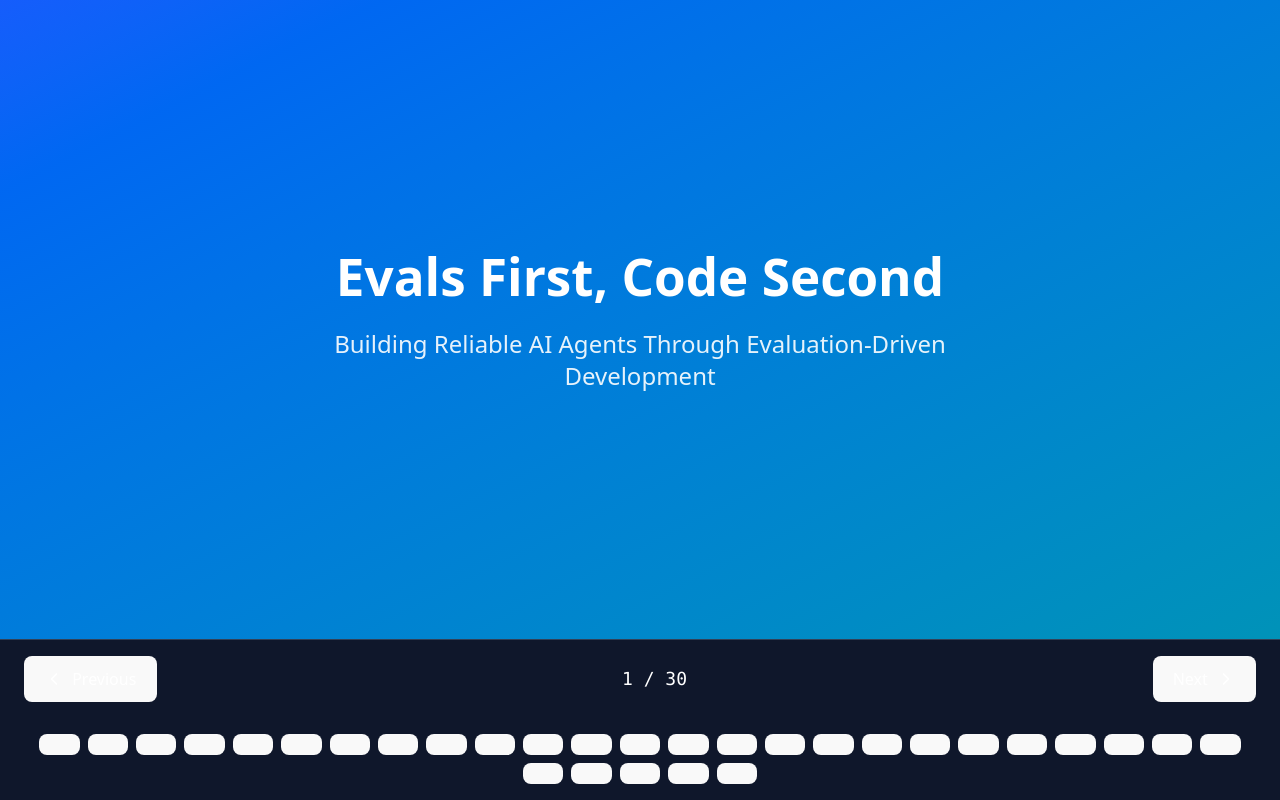
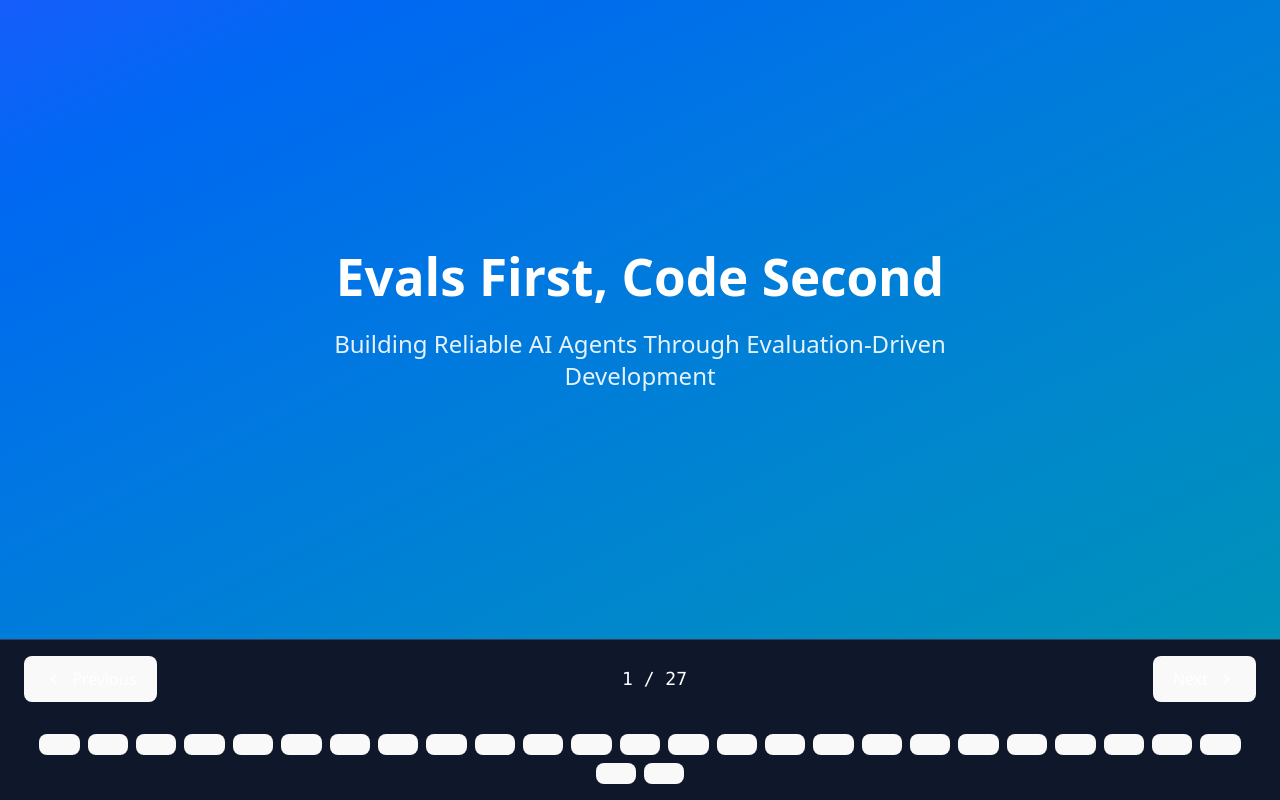
Before and after one commit to callmesora/mlflow-observability-agent-evals, a React (Vite) app in the folder presentation/slides/: page / in a window 1280 px wide. Built offline with nearby package versions, Linux system fonts and the light colour scheme.

Commit message:
update slides

```diff
--- a/presentation/slides/src/SlidePresentation.jsx
+++ b/presentation/slides/src/SlidePresentation.jsx
@@ -32,314 +32,265 @@ const SlidePresentation = () => {
   // ============================================
 
   const slides = [
-    // Slide 1: Title
+    // ============================================
+    // PART 1: THEORY & FOUNDATIONS
+    // ============================================
     {
       title: "Evals First, Code Second",
       subtitle: "Building Reliable AI Agents Through Evaluation-Driven Development",
       layout: "title",
       accent: "from-blue-600 to-cyan-600"
     },
-    // Slide 2: ML Engineering Roadmap (Context)
     {
-      title: "The ML Engineering Roadmap",
-      layout: "full-image",
-      image: "https://imgur.com/placeholder1.jpg",
-      alt: "ML Engineering Roadmap with Planning, Scoping, Experimentation, Development, Deployment, and Evaluation phases",
-      accent: "from-slate-700 to-slate-900"
+      title: "How We Do ML Projects",
+      layout: "philosophy",
+      phases: [
+        { number: "1", label: "Planning", desc: "Define Problem" },
+        { number: "2", label: "Scoping", desc: "Define Success" },
+        { number: "3", label: "Experimentation", desc: "Build & Test" },
+        { number: "4", label: "Development", desc: "Scale Solution" }
+      ],
+      accent: "from-purple-500 to-pink-500"
     },
-    // Slide 3: Key Challenge
     {
-      title: "🎯 Key Challenge:",
-      layout: "challenge",
-      accent: "from-red-600 to-orange-600"
+      title: "Evaluation: The Missing Link",
+      layout: "concept",
+      content: "Without systematic evaluation at every stage, we ship blindly. Metrics define what success means.",
+      subtitle: "Theory",
+      accent: "from-emerald-500 to-teal-500"
     },
-    // Slide 4: The Problem
     {
-      title: "The Agent Building Problem",
+      title: "The GenAI Problem",
       layout: "problem",
       points: [
-        { icon: "⚠️", text: "We build agents blindly, hoping they work" },
-        { icon: "🔄", text: "Discover bugs only in production" },
-        { icon: "💰", text: "Expensive debugging cycles" },
-        { icon: "😰", text: "No confidence in edge case handling" }
+        { icon: "⚡", text: "GenAI is SO easy to deploy: just call an API" },
+        { icon: "🎲", text: "We try things without thinking: 'Let's see if it works'" },
+        { icon: "🚀", text: "Ship → Fail → Debug → Repeat (expensive cycle)" },
+        { icon: "😰", text: "No confidence in production behavior" }
       ],
       accent: "from-red-500 to-orange-500"
     },
-    // Slide 3: The Solution
     {
-      title: "Evaluation-Driven Development",
-      subtitle: "A Paradigm Shift",
-      layout: "concept",
-      content: "Define WHAT SUCCESS LOOKS LIKE before writing a single line of agent code.",
+      title: "TDD for Software: Why It Works",
+      layout: "feature",
+      icon: "✅",
+      content: "Test-Driven Development: Write tests FIRST, then code",
+      example: "1. Define test cases\n2. Watch them fail (RED)\n3. Write code\n4. Tests pass (GREEN)\n5. Refactor\n\nResult: High confidence, fewer bugs, clear requirements",
+      accent: "from-blue-500 to-cyan-500"
+    },
+    {
+      title: "Evaluation-Driven Development for ML",
+      layout: "feature",
+      icon: "🎯",
+      content: "Same principle: Define evals FIRST, then build",
+      example: "1. Talk to stakeholders → Define success\n2. Define metrics & test cases\n3. Build agent\n4. Run evals\n5. Iterate based on results\n\nResult: You KNOW your agent works",
       accent: "from-emerald-500 to-teal-500"
     },
-    // Slide 4: EDD Philosophy
+
+    // ============================================
+    // PART 2: METRICS & SUCCESS DEFINITION
+    // ============================================
     {
-      title: "The EDD Philosophy",
+      title: "Stakeholder Conversation",
+      layout: "concept",
+      subtitle: "Before Writing Code",
+      content: "What does success look like? What tradeoffs matter? What can fail? How often?",
+      accent: "from-orange-500 to-red-500"
+    },
+    {
+      title: "Three Layers of Metrics",
+      layout: "scorers",
+      scorers: [
+        { name: "Business Metrics", desc: "Cost per task, Time saved, User satisfaction, ROI" },
+        { name: "ML Performance Metrics", desc: "Correctness, Relevance, Task completion, Tool efficiency" },
+        { name: "Monitoring Metrics", desc: "With ground truth vs without (to catch drift)" }
+      ],
+      accent: "from-violet-500 to-purple-500"
+    },
+    {
+      title: "Metrics: With vs Without Ground Truth",
+      layout: "comparison",
+      left: {
+        title: "With Ground Truth",
+        icon: "✓",
+        points: ["Requires labeled dataset", "Correctness (did we get it right?)", "Higher confidence", "More work to maintain"]
+      },
+      right: {
+        title: "Without Ground Truth",
+        icon: "👁️",
+        points: ["Monitor in production", "Answer Relevancy (is it relevant?)", "Setup continuous monitoring", "Catch drift automatically"]
+      },
+      accent: "from-cyan-500 to-blue-500"
+    },
+    {
+      title: "Metrics by Use Case",
+      layout: "grid",
+      items: [
+        {
+          icon: "🔍",
+          title: "RAG Systems",
+          desc: "Correctness (GT) | Answer Relevancy (no GT) | Context Relevancy (no GT)"
+        },
+        {
+          icon: "🤖",
+          title: "Agents",
+          desc: "Task Completeness (GT) | Tool Trajectory (no GT) | Time Per Task (Business)"
+        },
+        {
+          icon: "📊",
+          title: "Business KPIs",
+          desc: "Cost Per Run | Time Saved | Error Rate Acceptable"
+        },
+        {
+          icon: "⚠️",
+          title: "Go/No-Go",
+          desc: "Does it meet minimum thresholds?"
+        }
+      ],
+      accent: "from-indigo-500 to-blue-500"
+    },
+
+    // ============================================
+    // PART 3: AGENT ARCHITECTURE & LEVERS
+    // ============================================
+    {
+      title: "Agent Architecture: The 4 Levers",
       layout: "philosophy",
       phases: [
-        { number: "1", label: "Define", desc: "Test Cases & Metrics" },
-        { number: "2", label: "Build", desc: "Agents & Tools" },
-        { number: "3", label: "Evaluate", desc: "Automated Scoring" },
-        { number: "4", label: "Iterate", desc: "Based on Traces" }
+        { number: "1", label: "Scaffolding", desc: "Agent loop structure" },
+        { number: "2", label: "Tools", desc: "What can it do?" },
+        { number: "3", label: "Prompt", desc: "Instructions & examples" },
+        { number: "4", label: "LLM", desc: "Which model?" }
       ],
       accent: "from-purple-500 to-pink-500"
     },
-    // Slide 5: Why Evals Matter
     {
-      title: "Why Evals Matter",
-      layout: "grid",
-      items: [
-        { icon: "📊", title: "Quantify Quality", desc: "No more 'seems good'" },
-        { icon: "🔍", title: "Catch Edge Cases", desc: "Before production" },
-        { icon: "🚀", title: "Ship with Confidence", desc: "Metrics don't lie" },
-        { icon: "📈", title: "Track Progress", desc: "See improvements over time" }
-      ],
-      accent: "from-indigo-500 to-blue-500"
-    },
-    // Slide 6: RAG vs Agents
-    {
-      title: "Two Critical Patterns",
-      layout: "comparison",
-      left: {
-        title: "RAG Systems",
-        icon: "🔍",
-        points: ["Retrieval Quality", "Answer Correctness", "Multi-hop Reasoning"]
-      },
-      right: {
-        title: "Agentic Systems",
-        icon: "🤖",
-        points: ["Tool Efficiency", "SOP Adherence", "Decision Logic"]
-      },
-      accent: "from-cyan-500 to-blue-500"
-    },
-    // Slide 7: Test Case Design
-    {
-      title: "Designing Test Cases",
-      layout: "feature",
-      icon: "🎯",
-      content: "Multi-hop test cases reveal real issues. Single-hop is too easy.",
-      example: "❌ 'What\\'s the battery life?' → Easy\n✅ 'Can I use Watch X with Phone Y?' → Requires 2 docs",
-      accent: "from-orange-500 to-red-500"
-    },
-    // Slide 8: Scorers & Judges
-    {
-      title: "Scorers: How We Measure",
-      layout: "scorers",
-      scorers: [
-        { name: "Correctness", desc: "Is the answer factually right?" },
-        { name: "Relevance", desc: "Does it answer the question?" },
-        { name: "Context Relevancy", desc: "Were retrieved docs relevant?" },
-        { name: "Tool Trajectory", desc: "Did tools follow SOP?" }
-      ],
-      accent: "from-violet-500 to-purple-500"
-    },
-    // Slide 9: Traces Are Gold
-    {
-      title: "Traces: Your Debugging Superpower",
+      title: "What Gets Measured Gets Managed",
       layout: "concept",
-      content: "Every agent execution is captured as a hierarchical trace. Debug failures with surgical precision.",
+      subtitle: "The SPI Pyramid",
+      content: "Monitor at all layers: Data → Model → Business. Each lever affects every metric differently.",
       accent: "from-amber-500 to-orange-500"
     },
-    // Slide 10: Trace Anatomy
     {
-      title: "Understanding Traces",
-      layout: "trace",
-      traceItems: [
-        { depth: 0, label: "Trace (entire execution)" },
-        { depth: 1, label: "├── Span: LLM Call" },
-        { depth: 1, label: "├── Span: Tool Call (search)" },
-        { depth: 2, label: "│   ├── Input: {query}" },
-        { depth: 2, label: "│   └── Output: [results]" },
-        { depth: 1, label: "└── Span: Tool Call (publish)" }
+      title: "Why Monitoring Matters",
+      layout: "monitoring-benefits",
+      benefits: [
+        { icon: "🛑", title: "Catch Issues Early", desc: "Detect problems before users complain" },
+        { icon: "💡", title: "Safe Experimentation", desc: "Try new models/prompts with confidence" },
+        { icon: "💰", title: "Cost Optimization", desc: "Switch solutions only when proven better" },
+        { icon: "📊", title: "Data-Driven Decisions", desc: "Stakeholders see metrics, not opinions" }
       ],
-      accent: "from-slate-600 to-slate-700"
+      accent: "from-blue-600 to-cyan-600"
     },
-    // Slide 11: RAG Scenario
+
+    // ============================================
+    // PART 4: USE CASE 1 - RAG SYSTEM
+    // ============================================
     {
-      title: "Scenario 1: Product Support Bot",
+      title: "Use Case 1: Product Support Bot (RAG)",
       layout: "scenario",
       scenario: "RAG",
-      problem: "User asks: 'Can I use Watch Pro with Phone X10?'",
-      solution: "Must retrieve specs from BOTH product docs",
+      problem: "Help customers find product info: 'Can I use Watch Pro with Phone X10?'",
+      solution: "Build RAG system that retrieves correct docs and synthesizes answers",
       icon: "🛍️",
       accent: "from-blue-500 to-cyan-500"
     },
-    // Slide 12: Agent Scenario
     {
-      title: "Scenario 2: CMS Manager Agent",
-      layout: "scenario",
-      scenario: "Agent",
-      problem: "User: 'Ensure Summer Recipes is published'",
-      solution: "Search → Check Status → Publish ONLY if needed",
-      icon: "📝",
-      accent: "from-emerald-500 to-teal-500"
-    },
-    // Slide 13: Metrics & KPIs
-    {
-      title: "Building Success: The KPI Pyramid",
-      layout: "full-image",
-      image: "https://imgur.com/placeholder2.jpg",
-      alt: "KPI Pyramid showing Software System Health, Data Quality, ML Model Quality, and Business KPI",
-      accent: "from-red-700 to-red-900"
-    },
-    // Slide 14: Setting Baselines
-    {
-      title: "Setting Baselines",
+      title: "RAG: Defining Success",
       layout: "baseline",
       metrics: [
-        { name: "Correctness", target: "> 0.85", why: "Core quality" },
-        { name: "Relevance", target: "> 0.80", why: "Addresses user need" },
-        { name: "Efficiency", target: "No redundant calls", why: "Cost & latency" }
+        { name: "Correctness (GT)", target: "> 0.85", why: "Factually accurate answers" },
+        { name: "Answer Relevancy (no GT)", target: "> 0.80", why: "Addresses the question" },
+        { name: "Context Relevancy (no GT)", target: "> 0.75", why: "Retrieved docs are relevant" }
       ],
       accent: "from-pink-500 to-rose-500"
     },
-    // Slide 14: The Feedback Loop
     {
-      title: "The EDD Feedback Loop",
-      layout: "loop",
-      steps: [
-        "Evaluate Current State",
-        "Identify Low Scores",
-        "Drill Into Traces",
-        "Root Cause Analysis",
-        "Improve (Prompt/Tools/Data)",
-        "Re-evaluate"
-      ],
-      accent: "from-green-500 to-emerald-500"
+      title: "RAG: Testing Architectures",
+      layout: "feature",
+      icon: "🔬",
+      content: "Which architecture performs best?",
+      example: "• Naive RAG: Simple retrieval + LLM\n• RAG + Reranker: Better ranking\n• Agentic RAG: Multi-hop reasoning\n• Long RAG: Supervisor + Planner\n\nCompare all on same metrics",
+      accent: "from-blue-600 to-indigo-600"
     },
-    // Slide 15: Before vs After
     {
-      title: "Before EDD vs After EDD",
-      layout: "beforeafter",
-      before: {
-        title: "Before",
-        points: ["Hope agents work", "Discover bugs late", "Manual testing", "Ship with doubt"]
-      },
-      after: {
-        title: "After",
-        points: ["Know agents work", "Catch issues early", "Automated scoring", "Ship with confidence"]
-      },
-      accent: "from-red-500 to-green-500"
-    },
-    // Slide 16: CI/CD Integration
-    {
-      title: "Scale with CI/CD",
-      layout: "feature",
-      icon: "🔄",
-      content: "Run evals on every commit. Fail builds if metrics drop.",
-      example: "Your agent improves → Metrics improve → Deploy with confidence",
-      accent: "from-purple-500 to-indigo-500"
-    },
-    // Slide 17: Quick Tips
-    {
-      title: "EDD Best Practices",
-      layout: "tips",
-      tips: [
-        "Start with 5-10 critical test cases, not 100",
-        "Include edge cases that previously failed",
-        "Use LLM-as-a-judge but understand limitations",
-        "Monitor traces religiously",
-        "Update tests as you discover new issues"
-      ],
-      accent: "from-yellow-500 to-amber-500"
-    },
-    // Slide 18: Experiment Tracking (with diagram)
-    {
-      title: "Experiment Tracking: The EDD Workflow",
+      title: "RAG Results Comparison",
       layout: "experiment",
       accent: "from-blue-600 to-indigo-600"
     },
 
-    // Slide 19: Key Challenge
+    // ============================================
+    // PART 5: USE CASE 2 - AGENT SYSTEM
+    // ============================================
     {
-      title: "🎯 Key Challenge:",
-      layout: "challenge",
-      accent: "from-red-600 to-orange-600"
+      title: "Use Case 2: CMS Manager Agent",
+      layout: "scenario",
+      scenario: "Agent",
+      problem: "Automate CMS operations: Search articles, check status, publish",
+      solution: "Build agent that completes tasks efficiently without redundant actions",
+      icon: "📝",
+      accent: "from-emerald-500 to-teal-500"
+    },
+    {
+      title: "Agent: Defining Success (Business-First)",
+      layout: "baseline",
+      metrics: [
+        { name: "Task Completeness", target: "> 0.90", why: "Did it finish the job?" },
+        { name: "Tool Trajectory", target: "Optimal sequence", why: "No redundant calls" },
+        { name: "Time Per Task", target: "< 5s", why: "Business GO/NO-GO" },
+        { name: "Cost Per Task", target: "< $0.01", why: "Business GO/NO-GO" }
+      ],
+      accent: "from-pink-500 to-rose-500"
+    },
+    {
+      title: "Agent: Testing Architectures",
+      layout: "feature",
+      icon: "🔬",
+      content: "Which agent system works best?",
+      example: "• React Agent: Simple action/observation\n• Swarm Agent System: Specialist agents\n• Supervision Agent: Hierarchical control\n• Deep Agent: Multi-step reasoning\n• Planner Agent: Plan then execute\n\nCompare on all metrics",
+      accent: "from-green-600 to-emerald-600"
+    },
+    {
+      title: "Agent Results Comparison",
+      layout: "experiment",
+      accent: "from-green-600 to-emerald-600"
     },
 
-    // Slide 20: Tools & Resources
+    // ============================================
+    // PART 6: MONITORING & PRODUCTION
+    // ============================================
     {
-      title: "Your EDD Toolkit",
-      layout: "tools",
-      tools: [
-        { name: "MLflow", purpose: "Trace logging & evaluation" },
-        { name: "LangChain", purpose: "Agent framework" },
-        { name: "DeepEval", purpose: "Custom metrics" },
-        { name: "Your imagination", purpose: "Better prompts & tools" }
-      ],
-      accent: "from-blue-600 to-cyan-600"
-    },
-    // Slide 19: Monitoring Section - Title
-    {
-      title: "🔍 Beyond Launch: Monitoring & Continuous Improvement",
-      layout: "concept",
-      content: "Your evals don't stop after launch. They become your production monitoring system.",
-      accent: "from-purple-600 to-indigo-600"
-    },
-    // Slide 20: Monitoring Scenario 1 - Data Drift
-    {
-      title: "Scenario 1: Detecting Data Drift",
+      title: "Monitoring Scenario 1: Data Drift",
       layout: "monitoring-scenario",
       scenario: "RAG Agent",
       icon: "🚨",
       problem: "One day: gibberish output. Why? Users started uploading French documents.",
       solution: "Your monitoring catches it:",
       steps: [
-        "📊 Text cohesiveness score drops → Alarm triggered",
-        "🔎 Investigation: Check input data",
+        "📊 Answer Relevancy score drops → Alarm triggered",
+        "🔎 Investigation: Check input data distribution",
         "📝 Discovery: French content detected (data drift)",
         "🎯 Data distribution changed → Model behavior changed",
-        "✅ Action: Retrain embedder or add multilingual support"
+        "✅ Action: Add multilingual embeddings or reindex"
       ],
       accent: "from-orange-500 to-red-500"
     },
-    // Slide 21: Monitoring Scenario 2 - Model Upgrade
     {
-      title: "Scenario 2: Confident Model Upgrades",
+      title: "Monitoring Scenario 2: Model Upgrade",
       layout: "monitoring-scenario",
       scenario: "Agent Upgrade",
       icon: "⬆️",
-      problem: "Claude 5 Turbo Mini is released. Should we switch?",
+      problem: "New GPT-5 is released. Worth switching from GPT-4?",
       solution: "Your monitoring proves it's safe:",
       steps: [
-        "🧪 Deploy new model in shadow mode with same evals",
-        "📈 Compare: Task completion rate (same or better?)",
-        "💾 Compare: Average tool calls per task (fewer = cheaper)",
-        "🔄 Compare: Prompt performance (do old prompts still work?)",
-        "✅ Data-driven decision: Switch with confidence"
+        "🧪 Shadow deploy: Run both models on same tasks",
+        "📈 Compare: Task completion (same or better?)",
+        "💾 Compare: Tool calls per task (fewer = cheaper)",
+        "⏱️ Compare: Time per task (faster?)",
+        "✅ Data-driven: Switch based on metrics, not hype"
       ],
       accent: "from-green-500 to-emerald-500"
     },
-    // Slide 22: Why Monitoring Matters
-    {
-      title: "Why Continuous Monitoring?",
-      layout: "monitoring-benefits",
-      benefits: [
-        {
-          icon: "🛑",
-          title: "Catch Issues Early",
-          desc: "Detect problems before users complain"
-        },
-        {
-          icon: "💡",
-          title: "Safe Experimentation",
-          desc: "Try upgrades with data backing your decisions"
-        },
-        {
-          icon: "💰",
-          title: "Cost Optimization",
-          desc: "Switch models/prompts when metrics prove it's worth it"
-        },
-        {
-          icon: "📊",
-          title: "Build Trust",
-          desc: "Stakeholders see metrics, not just 'it seems better'"
-        }
-      ],
-      accent: "from-blue-600 to-cyan-600"
-    },
-    // Slide 23: Monitoring Metrics by Layer
     {
       title: "Monitoring at Every Layer",
       layout: "monitoring-layers",
@@ -352,32 +303,50 @@ const SlidePresentation = () => {
         {
           layer: "Model Layer",
           metrics: ["Response coherence", "Task completion", "Tool efficiency"],
-          example: "Fewer tool calls after upgrade"
+          example: "Fewer tool calls with new model"
         },
         {
           layer: "Business Layer",
-          metrics: ["User satisfaction", "Cost per task", "Response latency"],
-          example: "Cost savings with new model"
+          metrics: ["Cost per task", "Time per task", "Error rate"],
+          example: "Cost vs accuracy tradeoff"
         }
       ],
       accent: "from-violet-500 to-purple-500"
     },
-    // Slide 24: Workshop Recap
+
+    // ============================================
+    // PART 7: RECAP & ACTION
+    // ============================================
     {
-      title: "What We're Building Today",
-      layout: "recap",
-      sections: [
-        { title: "RAG Evaluation", items: ["Knowledge base", "Multi-hop queries", "Retrieval scorers"] },
-        { title: "Agent Evaluation", items: ["Tool trajectory", "Task completion", "Efficiency analysis"] }
+      title: "The EDD Loop",
+      layout: "loop",
+      steps: [
+        "Define Success",
+        "Choose Metrics",
+        "Build Baseline",
+        "Test Architectures",
+        "Monitor Results",
+        "Ship Best Option"
       ],
-      accent: "from-pink-500 to-purple-500"
+      accent: "from-green-500 to-emerald-500"
     },
-    // Slide 25: Call to Action
+    {
+      title: "Key Takeaways",
+      layout: "tips",
+      tips: [
+        "Talk to stakeholders FIRST. Understand success criteria.",
+        "Choose metrics before coding. Mix business + ML metrics.",
+        "Baseline simple solution. You'll outperform it anyway.",
+        "Test multiple architectures systematically.",
+        "Monitor in production. What gets measured gets managed."
+      ],
+      accent: "from-yellow-500 to-amber-500"
+    },
     {
       title: "Your Challenge",
       layout: "cta",
-      challenge: "Don't just watch—code along. Modify. Experiment. Break it.",
-      action: "After today: Take your own agents. Write evals first. Ship with confidence.",
+      challenge: "Don't just watch—code along. Build evals for YOUR agent.",
+      action: "After today: Define success with stakeholders. Write evals first. Ship with confidence.",
       accent: "from-green-500 to-emerald-500"
     }
   ];
```
